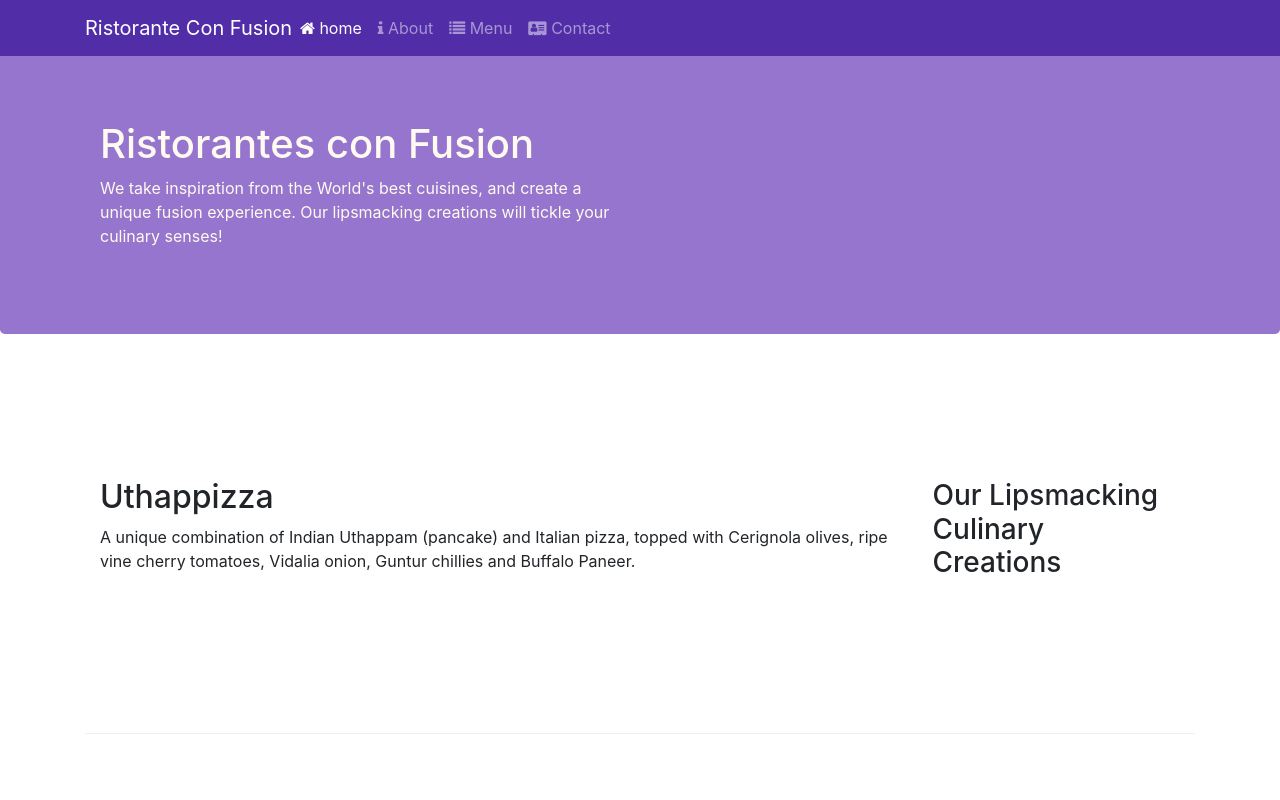
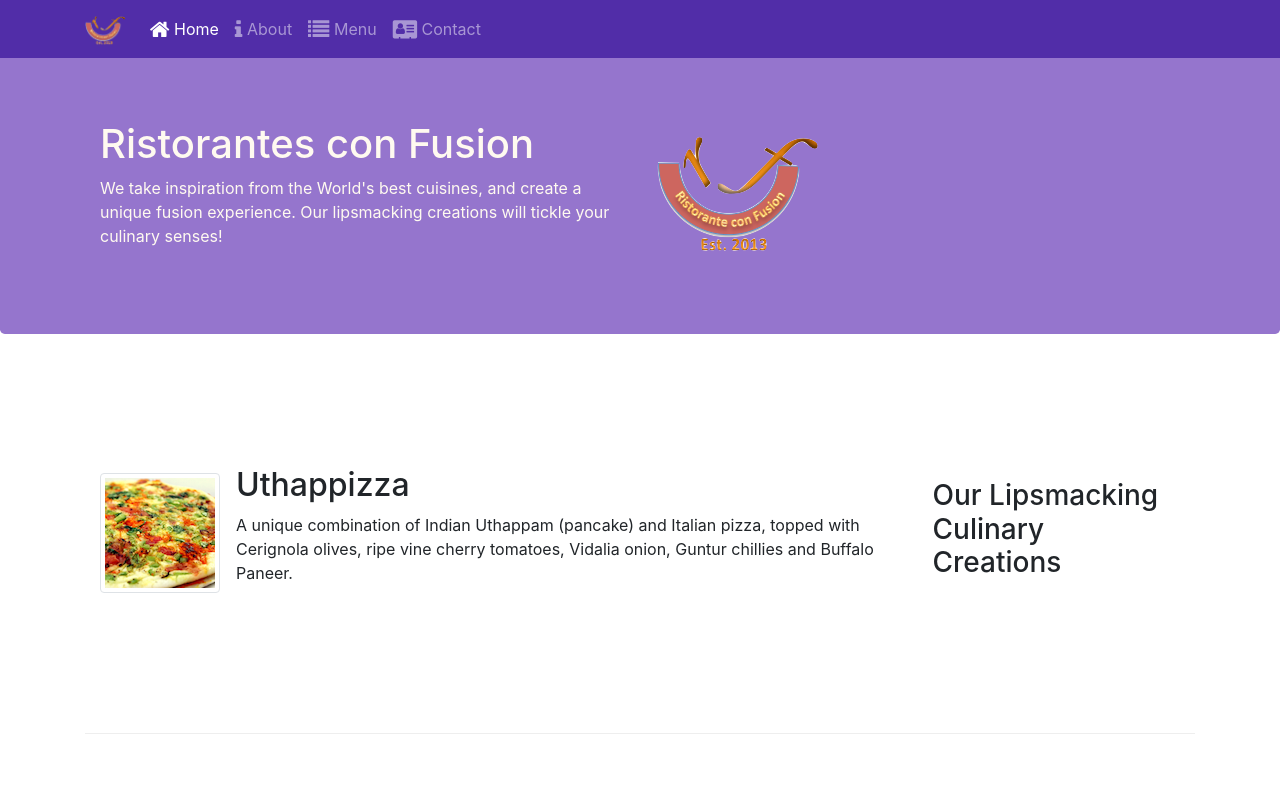
Before and after one commit to FranDorest/conFusion, a website: page index.html in a window 1280 px wide. Shown: the top 800 px of the page. Drawn offline with nearby package versions, Linux system fonts and the light colour scheme.

Commit message:
images and media

```diff
--- a/index.html
+++ b/index.html
@@ -26,15 +26,14 @@
             <button class="navbar-toggler" type="button" data-toggle="collapse" data-target="#Navbar">
                 <span class="navbar-toggler-icon"></span>
             </button>
-            <a class="navbar-brand mr-auto" href="#">Ristorante Con Fusion</a>
-                <div class="collapse navbar-collapse" id="Navbar">
-                <ul class="navbar-nav mr-auto ">
-                    <li class="nav-item active"><a class="nav-link" href="#"><i class="fa fa-home"></i> home</a></li>
-                    <li class="nav-item"><a class="nav-link" href="/aboutus.html"><span class="fa fa-info"></span> About</a></li>
-                    <li class="nav-item"><a class="nav-link" href="#"><span class="fa fa-list"></span> Menu</a></li>
-                    <li class="nav-item"><a class="nav-link" href="./contactus.html"><span class="fa fa-address-card"></span> Contact</a></li>
+            <a class="navbar-brand" href="#"><img src="img/logo.png" height="30" ></a>
+            <div class="collapse navbar-collapse" id="Navbar">
+                <ul class="navbar-nav mr-auto">
+                        <li class="nav-item active"><a class="nav-link" href="./index.html"><span class="fa fa-home fa-lg"></span> Home</a></li>
+                        <li class="nav-item"><a class="nav-link" href="./aboutus.html"><span class="fa fa-info fa-lg"></span> About</a></li>
+                        <li class="nav-item"><a class="nav-link" href="#"><span class="fa fa-list fa-lg"></span> Menu</a></li>
+                        <li class="nav-item"><a class="nav-link" href="./contactus.html"><span class="fa fa-address-card fa-lg"></span> Contact</a></li>
                 </ul>
-
             </div>
         </div>
     </nav>
@@ -45,7 +44,8 @@
                     <h1>Ristorantes con Fusion</h1>
                     <p>We take inspiration from the World's best cuisines, and create a unique fusion experience. Our lipsmacking creations will tickle your culinary senses!</p>
                 </div>
-                <div class="col-12 col-sm">
+                <div class="col-12 col-sm align-self-center">
+                    <img src="img/logo.png" class="img-fluid">
                 </div>
             </div>
         </div>
@@ -57,8 +57,13 @@
                 <h3>Our Lipsmacking Culinary Creations</h3>
             </div>
             <div class="col col-sm order-sm-first col-md">
-                <h2>Uthappizza</h2>
-                <p>A unique combination of Indian Uthappam (pancake) and Italian pizza, topped with Cerignola olives, ripe vine cherry tomatoes, Vidalia onion, Guntur chillies and Buffalo Paneer.</p>
+                <div class="media">
+                    <img class="d-flex mr-3 img-thumbnail align-self-center" src="img/uthappizza.png" alt="uthapizza"><!--mr = margin right-->
+                    <div class="media-body">
+                        <h2 class="mt-0">Uthappizza</h2>
+                        <p class="d-none d-sm-block">A unique combination of Indian Uthappam (pancake) and Italian pizza, topped with Cerignola olives, ripe vine cherry tomatoes, Vidalia onion, Guntur chillies and Buffalo Paneer.</p>
+                    </div>
+                </div>
             </div>
         </div>
 
@@ -77,10 +82,14 @@
             <div class="col-12 col-sm-4 order-sm-last col-md-3">
                 <h3>Meet our Culinary Specialists</h3>
             </div>
-            <div class="col col-sm col-md">
-                <h2>Alberto Somayya</h2>
-                <h4>Executive Chef</h4>
-                <p>Award winning three-star Michelin chef with wide International experience having worked closely with whos-who in the culinary world, he specializes in creating mouthwatering Indo-Italian fusion experiences. </p>
+            <div class="col col-sm order-sm-first col-md">
+                <div class="media">
+                    <img class="d-flex mr-3 img-thumbnail align-self-center" src="img/alberto.png" alt="Alberto">
+                    <div class="media-body">
+                        <h2 class="mt-0">Alberto Somayya</h2>
+                        <h4>Executive Chef</h4>
+                        <p class="d-none d-sm-block">Award winning three-star Michelin chef with wide International experience having worked closely with whos-who in the culinary world, he specializes in creating mouthwatering Indo-Italian fusion experiences. </p>
+                    </div>
             </div>
         </div>
     </div>
```
Also changed, not shown: aboutus.html (+9 -9 lines), contactus.html (+4 -3 lines), img/alberto.png (added), img/buffet.png (added), img/logo.png (added), img/uthappizza.png (added), 1 other file.
